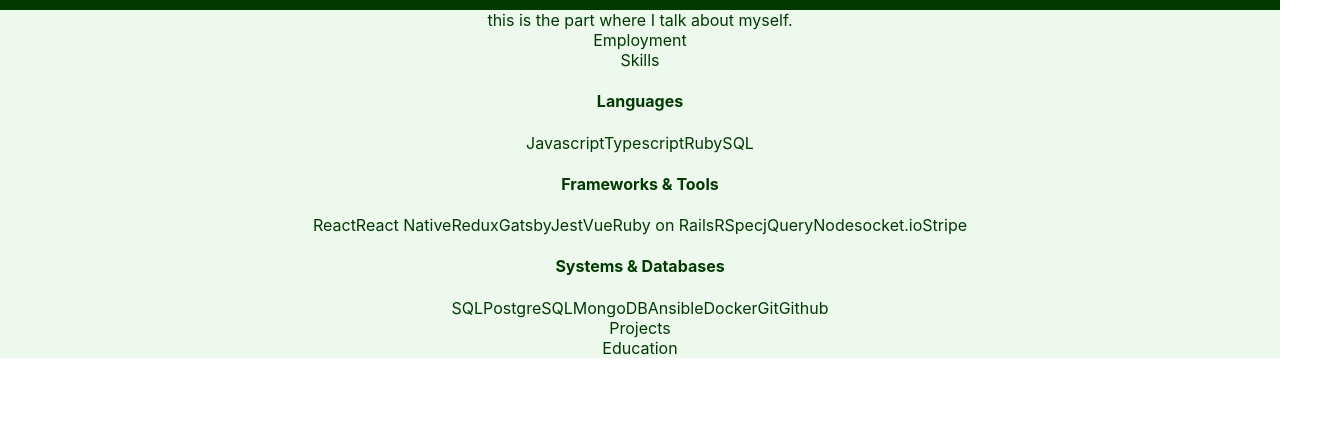
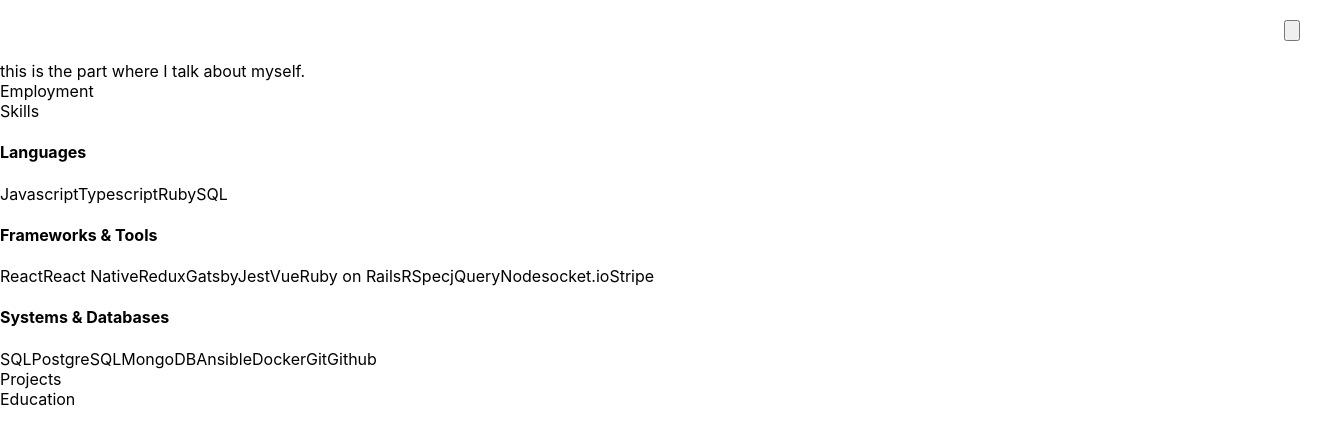
Before and after one commit to geoffmphillips/portfolio, a React (Create React App) app: page / in a window 1280 px wide. Shown: the top 444 px of the page, 1320 px wide, since content can reach past the window. Built offline with nearby package versions, Linux system fonts and the light colour scheme.

Commit message:
Create header

```diff
--- a/src/App.css
+++ b/src/App.css
@@ -1,11 +1,11 @@
 .App {
-  text-align: center;
-  background-color: hsl(120, 50%, 95.3%);
+  background-color: hsl(124, 58%, 98%);
   color: hsl(121, 100%, 11.4%);
 }
 
-.brand-bar {
-	height: 10px;
+.header {
 	width: 100%;
-	background-color: hsl(121, 100%, 11.4%);
+	padding: 20px;
+	display: flex;
+	justify-content: flex-end;
 }
--- a/src/App.tsx
+++ b/src/App.tsx
@@ -5,9 +5,27 @@
 
 import './App.css';
 
+const handleDarkModeButtonClick = function(event: any) {
+	event.preventDefault();
+
+	let app = document.getElementById('App');
+	if (app?.classList.contains('dark-mode')) {
+		app?.classList.remove('dark-mode');
+	} else {
+		app?.classList.add('dark-mode');
+	}
+}
+
 const App: React.FC = () => (
-	<main className='App'>
-		<div className='brand-bar'></div>
+	<main id='App'>
+		<header className='header'>
+			<button
+				className='dark-mode-button'
+				onClick={handleDarkModeButtonClick}
+			>
+				<svg xmlns="http://www.w3.org/2000/svg" x="0px" y="0px" viewBox="0 0 512 640"><g><path d="M413.9,407.2c28.6-28.6,47.6-63.3,57.1-99.8c-74.3,55.9-180.3,50-247.9-17.6c-67.9-67.9-73.6-174.5-16.9-248.9  C169.1,50.1,134,69.2,105,98.2c-85.3,85.3-85.3,223.6,0,309C190.3,492.5,328.6,492.5,413.9,407.2z" /></g></svg>
+			</button>
+		</header>
 		<Switch>
 			<Route path='/' component={Home} />
 		</Switch>
```
